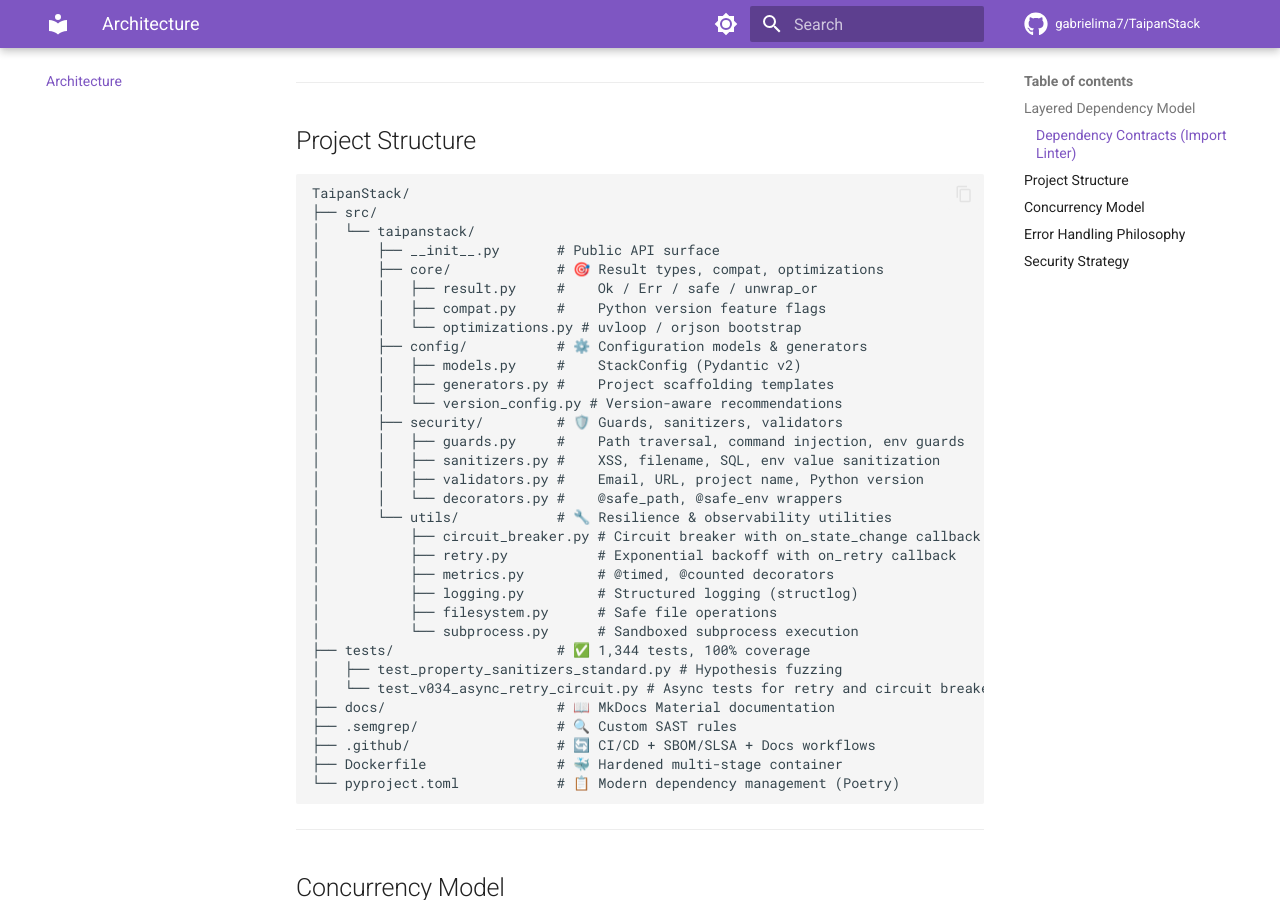
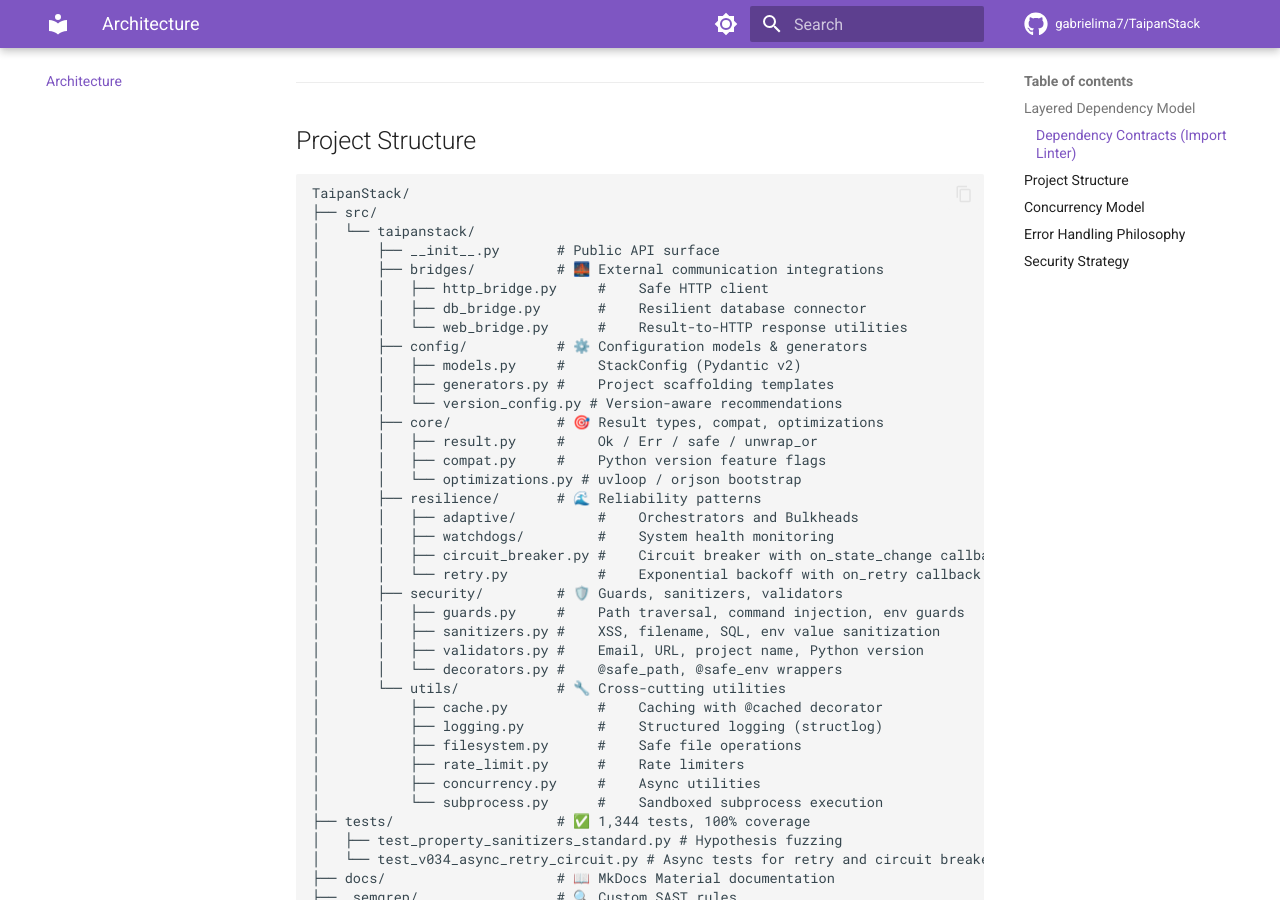
Before and after one commit to gabrielima7/TaipanStack, an MkDocs documentation site: the page built from docs/architecture.md, in a window 1280 px wide and 900 px high, scrolled down 1511 px. Built offline with MkDocs 1.6.1 and Material for MkDocs 9.7.7, drawn with Linux system fonts in a browser that asks for light colours; comment, search, counter and statistics services are not loaded.

Commit message:
docs: update architectural project structure to include bridges and resilience
- Updated `README.md` project structure snippet to include `bridges` and `resilience` modules.
- Updated `docs/architecture.md` project structure to accurately reflect the actual directory locations of all modules.
- Strictly maintained the static test counts in the documentation, as directed.
- Ensured all tests and mypy passed locally via `make all`.

Co-authored-by: gabrielima7 <230595838+gabrielima7@users.noreply.github.com>

```diff
--- a/docs/architecture.md
+++ b/docs/architecture.md
@@ -64,26 +64,35 @@ TaipanStack/
 ├── src/
 │   └── taipanstack/
 │       ├── __init__.py       # Public API surface
+│       ├── bridges/          # 🌉 External communication integrations
+│       │   ├── http_bridge.py     #    Safe HTTP client
+│       │   ├── db_bridge.py       #    Resilient database connector
+│       │   └── web_bridge.py      #    Result-to-HTTP response utilities
+│       ├── config/           # ⚙️ Configuration models & generators
+│       │   ├── models.py     #    StackConfig (Pydantic v2)
+│       │   ├── generators.py #    Project scaffolding templates
+│       │   └── version_config.py # Version-aware recommendations
 │       ├── core/             # 🎯 Result types, compat, optimizations
 │       │   ├── result.py     #    Ok / Err / safe / unwrap_or
 │       │   ├── compat.py     #    Python version feature flags
 │       │   └── optimizations.py # uvloop / orjson bootstrap
-│       ├── config/           # ⚙️ Configuration models & generators
-│       │   ├── models.py     #    StackConfig (Pydantic v2)
-│       │   ├── generators.py #    Project scaffolding templates
-│       │   └── version_config.py # Version-aware recommendations
+│       ├── resilience/       # 🌊 Reliability patterns
+│       │   ├── adaptive/          #    Orchestrators and Bulkheads
+│       │   ├── watchdogs/         #    System health monitoring
+│       │   ├── circuit_breaker.py #    Circuit breaker with on_state_change callback
+│       │   └── retry.py           #    Exponential backoff with on_retry callback
 │       ├── security/         # 🛡️ Guards, sanitizers, validators
 │       │   ├── guards.py     #    Path traversal, command injection, env guards
 │       │   ├── sanitizers.py #    XSS, filename, SQL, env value sanitization
 │       │   ├── validators.py #    Email, URL, project name, Python version
 │       │   └── decorators.py #    @safe_path, @safe_env wrappers
-│       └── utils/            # 🔧 Resilience & observability utilities
-│           ├── circuit_breaker.py # Circuit breaker with on_state_change callback
-│           ├── retry.py           # Exponential backoff with on_retry callback
-│           ├── metrics.py         # @timed, @counted decorators
-│           ├── logging.py         # Structured logging (structlog)
-│           ├── filesystem.py      # Safe file operations
-│           └── subprocess.py      # Sandboxed subprocess execution
+│       └── utils/            # 🔧 Cross-cutting utilities
+│           ├── cache.py           #    Caching with @cached decorator
+│           ├── logging.py         #    Structured logging (structlog)
+│           ├── filesystem.py      #    Safe file operations
+│           ├── rate_limit.py      #    Rate limiters
+│           ├── concurrency.py     #    Async utilities
+│           └── subprocess.py      #    Sandboxed subprocess execution
 ├── tests/                    # ✅ 1,344 tests, 100% coverage
 │   ├── test_property_sanitizers_standard.py # Hypothesis fuzzing
 │   └── test_v034_async_retry_circuit.py # Async tests for retry and circuit breaker
```
Also changed, not shown: README.md (+4 -2 lines).
